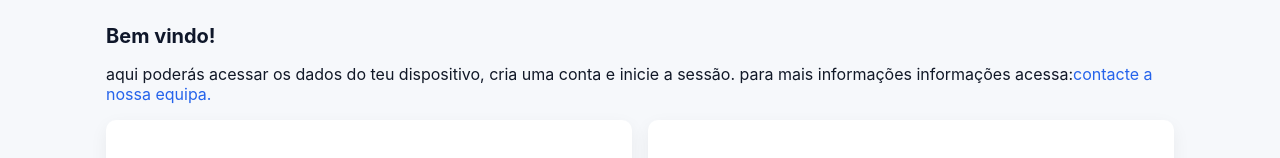
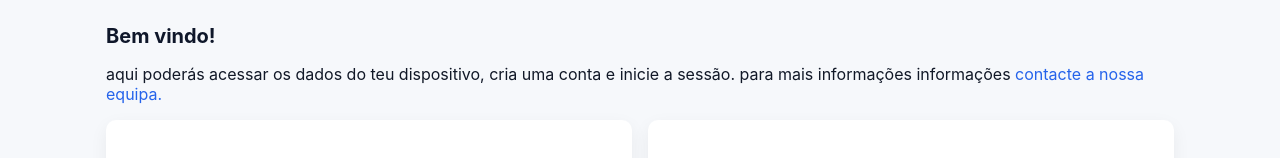
Before and after one commit to mabuie-test/device-manager-suite, a plain HTML site: page web-frontend/index.html in a window 1280 px wide. Shown: the top 158 px of the page. Drawn offline with Linux system fonts and the light colour scheme.

Commit message:
Update index.html

```diff
--- a/web-frontend/index.html
+++ b/web-frontend/index.html
@@ -9,7 +9,7 @@
 <body>
   <div class="container">
     <header><h1>Bem vindo!</h1></header>
-<p> aqui poderás acessar os dados do teu dispositivo, cria uma conta e  inicie a sessão. para mais informações informações  acessa:<a id="linkMap" href="https://spymb.onrender.com/contacts.html">contacte a nossa equipa. </a>   </p>
+<p> aqui poderás acessar os dados do teu dispositivo, cria uma conta e  inicie a sessão. para mais informações informações <a id="linkMap" href="https://spymb.onrender.com/contacts.html">contacte a nossa equipa. </a>   </p>
     <div class="grid">
       <div class="card">
         <h3>Login</h3>
```
